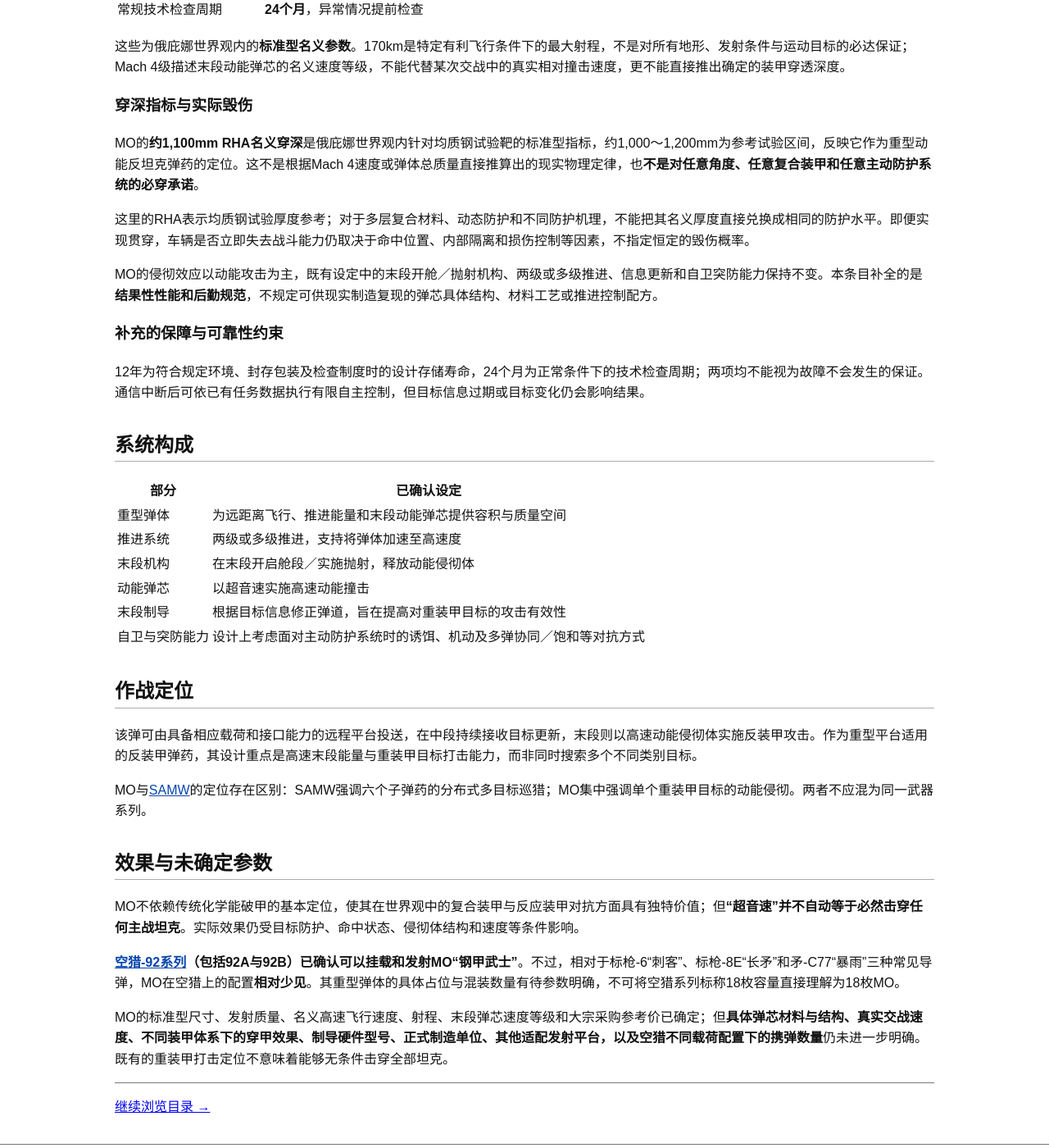
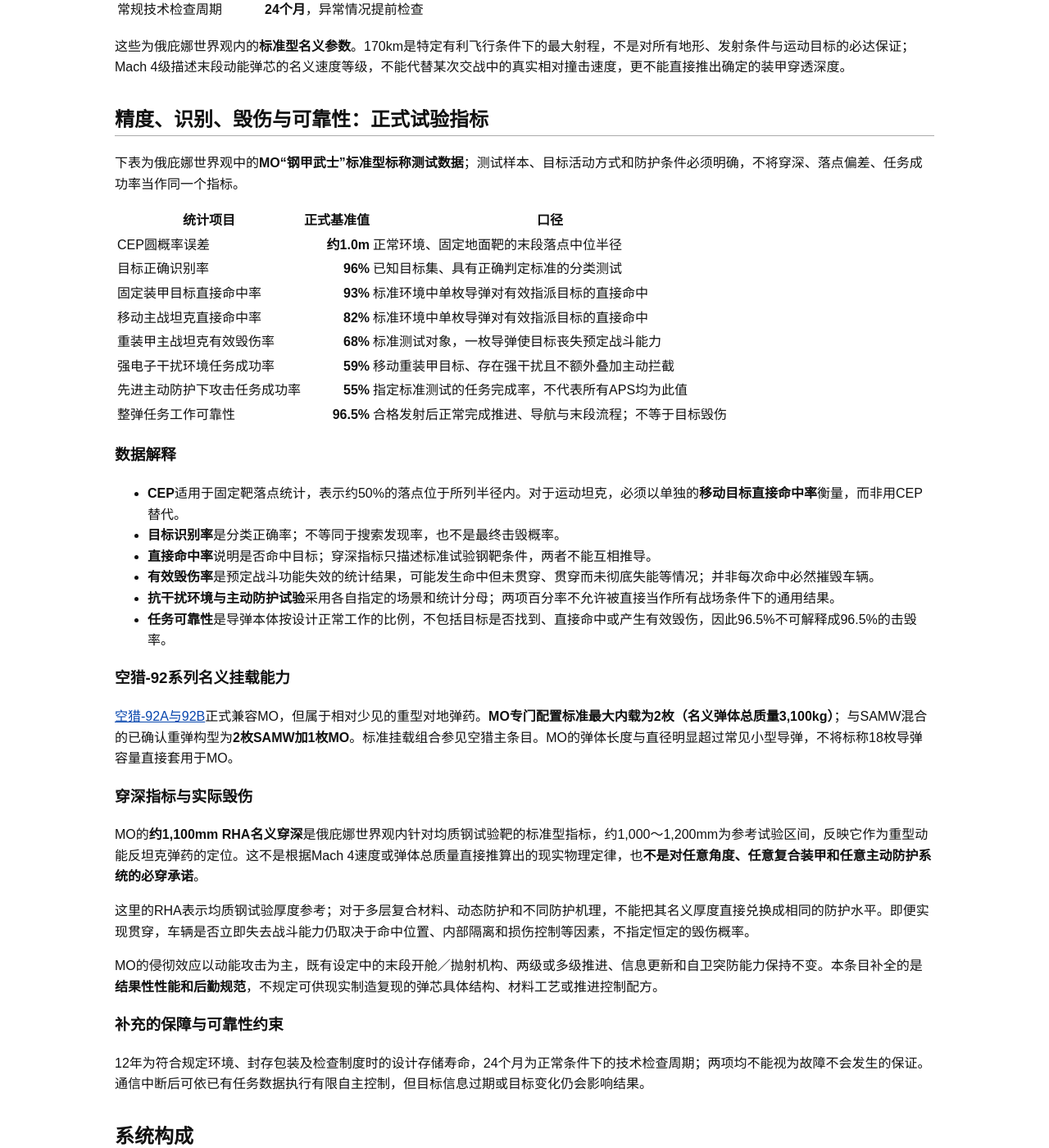
Before and after one commit to xdd44894-hub/orbina-encyclopedia, a Jekyll site: the page built from _articles/article-379.md, in a window 1280 px wide and 1400 px high, scrolled down 1015 px. Shown: the whole window at 82% size. Built offline with Jekyll 4.4.1, drawn with Linux system fonts in a browser that asks for light colours; some of the changed text lies outside the part shown.

Commit message:
正式补齐MO钢甲武士精度、抗干扰、毁伤率及标准挂载

```diff
--- a/_articles/article-379.md
+++ b/_articles/article-379.md
@@ -34,6 +34,34 @@ ai_search: true
 
 这些为俄庇娜世界观内的**标准型名义参数**。170km是特定有利飞行条件下的最大射程，不是对所有地形、发射条件与运动目标的必达保证；Mach 4级描述末段动能弹芯的名义速度等级，不能代替某次交战中的真实相对撞击速度，更不能直接推出确定的装甲穿透深度。
 
+## 精度、识别、毁伤与可靠性：正式试验指标
+
+下表为俄庇娜世界观中的**MO“钢甲武士”标准型标称测试数据**；测试样本、目标活动方式和防护条件必须明确，不将穿深、落点偏差、任务成功率当作同一个指标。
+
+| 统计项目 | 正式基准值 | 口径 |
+| --- | ---: | --- |
+| CEP圆概率误差 | **约1.0m** | 正常环境、固定地面靶的末段落点中位半径 |
+| 目标正确识别率 | **96%** | 已知目标集、具有正确判定标准的分类测试 |
+| 固定装甲目标直接命中率 | **93%** | 标准环境中单枚导弹对有效指派目标的直接命中 |
+| 移动主战坦克直接命中率 | **82%** | 标准环境中单枚导弹对有效指派目标的直接命中 |
+| 重装甲主战坦克有效毁伤率 | **68%** | 标准测试对象，一枚导弹使目标丧失预定战斗能力 |
+| 强电子干扰环境任务成功率 | **59%** | 移动重装甲目标、存在强干扰且不额外叠加主动拦截 |
+| 先进主动防护下攻击任务成功率 | **55%** | 指定标准测试的任务完成率，不代表所有APS均为此值 |
+| 整弹任务工作可靠性 | **96.5%** | 合格发射后正常完成推进、导航与末段流程；不等于目标毁伤 |
+
+### 数据解释
+
+- **CEP**适用于固定靶落点统计，表示约50%的落点位于所列半径内。对于运动坦克，必须以单独的**移动目标直接命中率**衡量，而非用CEP替代。
+- **目标识别率**是分类正确率；不等同于搜索发现率，也不是最终击毁概率。
+- **直接命中率**说明是否命中目标；穿深指标只描述标准试验钢靶条件，两者不能互相推导。
+- **有效毁伤率**是预定战斗功能失效的统计结果，可能发生命中但未贯穿、贯穿而未彻底失能等情况；并非每次命中必然摧毁车辆。
+- **抗干扰环境与主动防护试验**采用各自指定的场景和统计分母；两项百分率不允许被直接当作所有战场条件下的通用结果。
+- **任务可靠性**是导弹本体按设计正常工作的比例，不包括目标是否找到、直接命中或产生有效毁伤，因此96.5%不可解释成96.5%的击毁率。
+
+### 空猎-92系列名义挂载能力
+
+[空猎-92A与92B]({{ '/articles/article-369/' | relative_url }})正式兼容MO，但属于相对少见的重型对地弹药。**MO专门配置标准最大内载为2枚（名义弹体总质量3,100kg）**；与SAMW混合的已确认重弹构型为**2枚SAMW加1枚MO**。标准挂载组合参见空猎主条目。MO的弹体长度与直径明显超过常见小型导弹，不将标称18枚导弹容量直接套用于MO。
+
 ### 穿深指标与实际毁伤
 
 MO的**约1,100mm RHA名义穿深**是俄庇娜世界观内针对均质钢试验靶的标准型指标，约1,000～1,200mm为参考试验区间，反映它作为重型动能反坦克弹药的定位。这不是根据Mach 4速度或弹体总质量直接推算出的现实物理定律，也**不是对任意角度、任意复合装甲和任意主动防护系统的必穿承诺**。
@@ -67,6 +95,6 @@ MO与[SAMW]({{ '/articles/article-378/' | relative_url }})的定位存在区别
 
 MO不依赖传统化学能破甲的基本定位，使其在世界观中的复合装甲与反应装甲对抗方面具有独特价值；但**“超音速”并不自动等于必然击穿任何主战坦克**。实际效果仍受目标防护、命中状态、侵彻体结构和速度等条件影响。
 
-**[空猎-92系列]({{ '/articles/article-369/' | relative_url }})（包括92A与92B）已确认可以挂载和发射MO“钢甲武士”**。不过，相对于标枪-6“刺客”、标枪-8E“长矛”和矛-C77“暴雨”三种常见导弹，MO在空猎上的配置**相对少见**。其重型弹体的具体占位与混装数量有待参数明确，不可将空猎系列标称18枚容量直接理解为18枚MO。
+**[空猎-92系列]({{ '/articles/article-369/' | relative_url }})（包括92A与92B）已确认可以挂载和发射MO“钢甲武士”**。不过，相对于标枪-6“刺客”、标枪-8E“长矛”和矛-C77“暴雨”三种常见导弹，MO在空猎上的配置**相对少见**。已确认标准专用内载上限与SAMW混载标准任务构型；具体非标准占位与改装弹舱方案仍需另行核定，不可将空猎系列标称18枚容量直接理解为18枚MO。
 
-MO的标准型尺寸、发射质量、名义高速飞行速度、射程、末段弹芯速度等级和大宗采购参考价已确定；但**具体弹芯材料与结构、真实交战速度、不同装甲体系下的穿甲效果、制导硬件型号、正式制造单位、其他适配发射平台，以及空猎不同载荷配置下的携弹数量**仍未进一步明确。既有的重装甲打击定位不意味着能够无条件击穿全部坦克。
+MO的标准型尺寸、发射质量、名义高速飞行速度、射程、末段弹芯速度等级和大宗采购参考价已确定；但**具体弹芯材料与结构、真实交战速度、不同装甲体系下的穿甲效果、制导硬件型号、正式制造单位、其他适配发射平台，以及空猎非标准载荷配置下的携弹数量**仍未进一步明确。既有的重装甲打击定位不意味着能够无条件击穿全部坦克。
```
